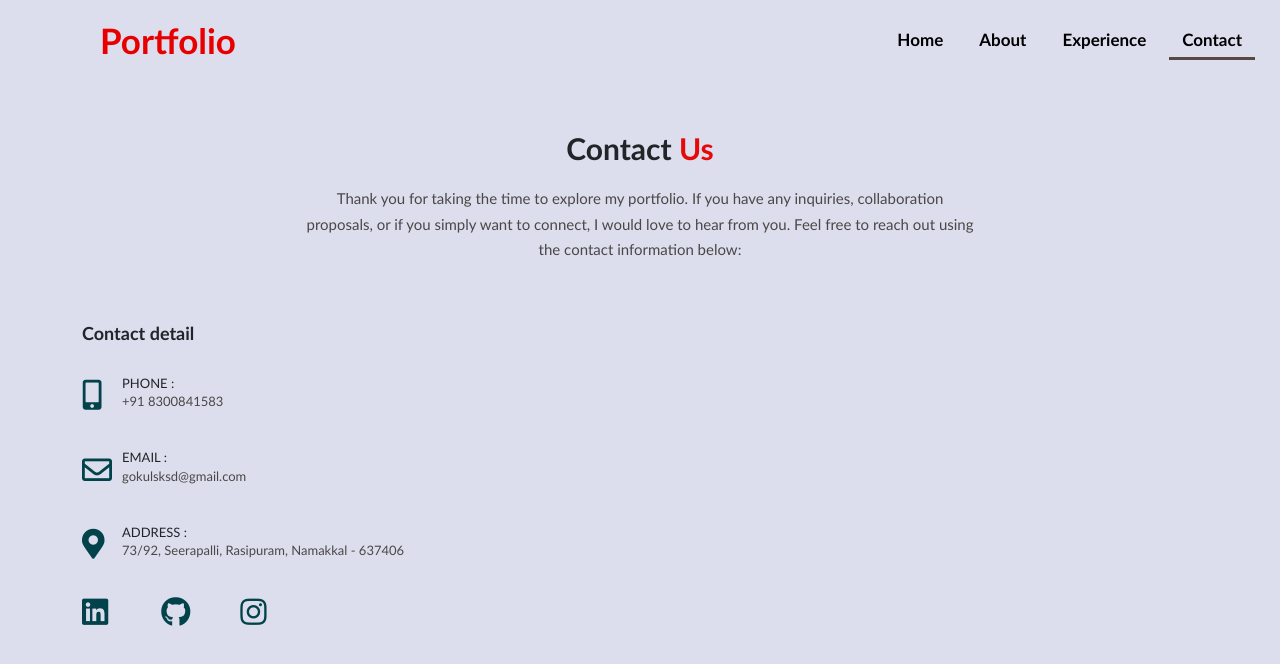
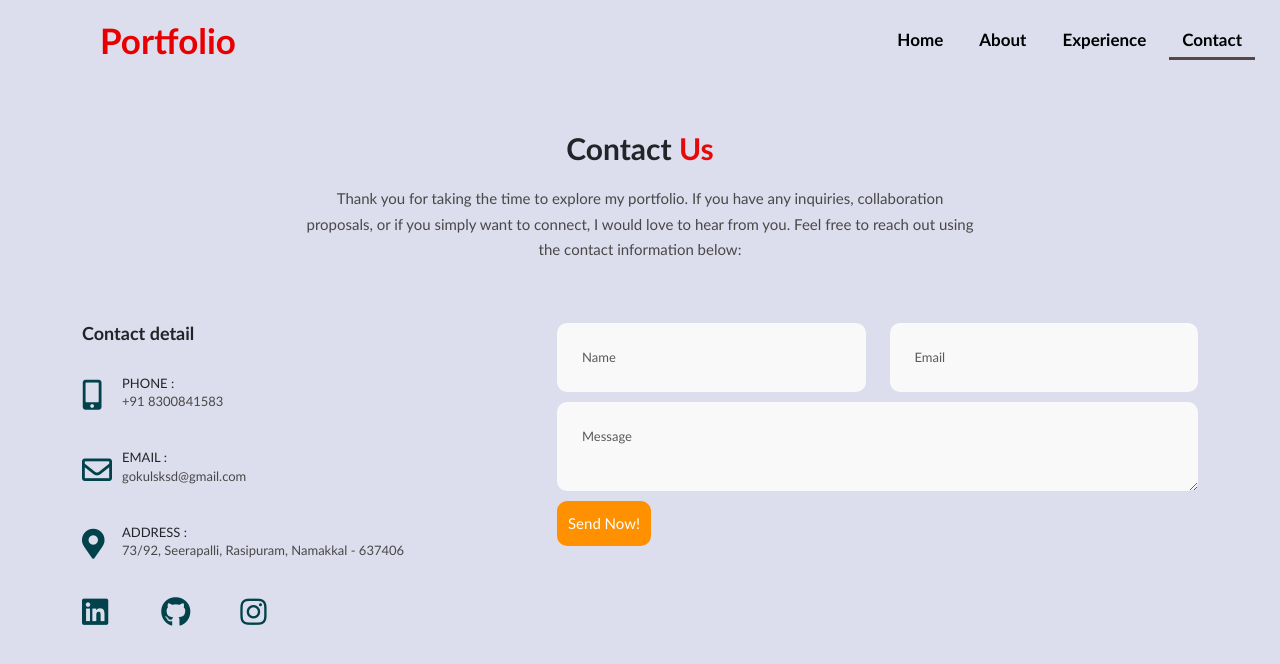
Before and after one commit to GokulKolanthaivel/gokul_portfolio, a React (Create React App) app: page /contact in a window 1280 px wide. Shown: the top 664 px of the page. Built offline with nearby package versions, Linux system fonts and the light colour scheme.

Commit message:
Contact form added

```diff
--- a/package.json
+++ b/package.json
@@ -3,6 +3,7 @@
   "version": "0.1.0",
   "private": true,
   "dependencies": {
+    "@emailjs/browser": "^4.1.0",
     "@testing-library/jest-dom": "^5.17.0",
     "@testing-library/react": "^13.4.0",
     "@testing-library/user-event": "^13.5.0",
--- a/src/Contact.tsx
+++ b/src/Contact.tsx
@@ -1,7 +1,38 @@
 import { Col, Row } from "react-bootstrap";
 import "./Contact.css";
+import { useRef, useEffect, useState } from "react";
+import emailjs from "@emailjs/browser";
 
 function Contact() {
+
+  const [email ,setEmail] = useState("");
+  const [name ,setName] = useState("");
+  const [message ,setMessage] = useState("");
+
+  useEffect(() => emailjs.init("NISllBBP3SXW-_dgA"), []);
+
+  const [loading, setLoading] = useState(false);
+
+  const handleSubmit = async (e:any) => {
+    e.preventDefault();
+    const serviceId = "service_r33neeb";
+    const templateId = "template_f4xidaq";
+    try {
+      setLoading(true);
+      await emailjs.send(serviceId, templateId, {
+        name: name,
+        recipient: email,
+        message : message
+      });
+    } catch (error) {
+      console.log(error);
+    } finally {
+      setLoading(false);
+      setEmail("")
+      setName("")
+      setMessage("")
+    }
+  };
 
   return (
 
@@ -45,26 +76,23 @@ function Contact() {
             </div>
           </div>
 
-          {/* <div className="col-md-7">
+          <div className="col-md-7">
 
-            <form>
+            <form onSubmit={handleSubmit} >
               <div className="row">
                 <div className="col-sm-6">
-                  <input type="text" className="form-control" placeholder="Name" />
+                  <input type="text" value={name} required onChange={(e)=>setName(e.target.value)} className="form-control" placeholder="Name" />
                 </div>
                 <div className="col-sm-6">
-                  <input type="email" className="form-control" placeholder="Email" />
-                </div>
-                <div className="col-sm-12">
-                  <input type="text" className="form-control" placeholder="Subject" />
+                  <input type="email" value={email} required onChange={(e)=>setEmail(e.target.value)} className="form-control" placeholder="Email" />
                 </div>
               </div>
               <div className="form-group">
-                <textarea className="form-control" id="comment" placeholder="Message"></textarea>
+                <textarea value={message} onChange={(e)=>setMessage(e.target.value)} className="form-control" id="comment" placeholder="Message"></textarea>
               </div>
-              <button className="btn btn-block" type="submit">Send Now!</button>
+              <button disabled={loading} className="btn btn-block" type="submit">Send Now!</button>
             </form>
-          </div> */}
+          </div>
         </div>
       </div>
     </section>
```
Also changed, not shown: 1 other file (tests, documents, lock files or other folders).
